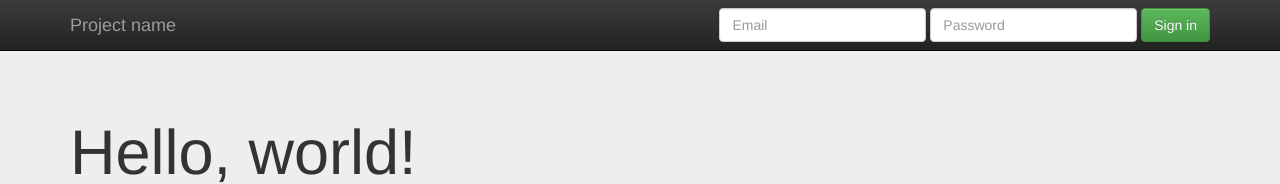
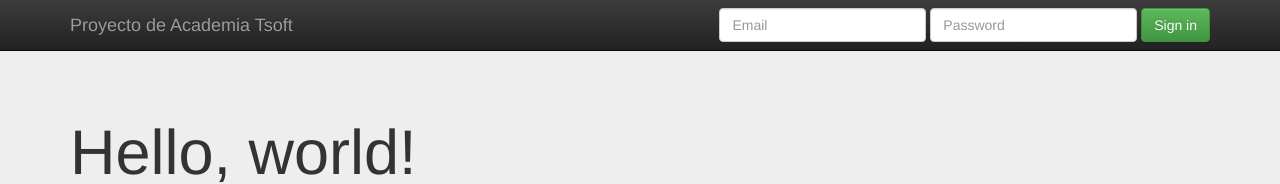
Before and after one commit to AA-2021/TsoftCursogit, a plain HTML site: page index.html in a window 1280 px wide. Shown: the top 184 px of the page. Drawn offline with nearby package versions, Linux system fonts and the light colour scheme.

Commit message:
se cambia el nombre del proyecto de la pagina web

```diff
--- a/index.html
+++ b/index.html
@@ -36,7 +36,7 @@
             <span class="icon-bar"></span>
             <span class="icon-bar"></span>
           </button>
-          <a class="navbar-brand" href="#">Project name</a>
+          <a class="navbar-brand" href="#">Proyecto de Academia Tsoft</a>
         </div>
         <div id="navbar" class="navbar-collapse collapse">
           <form class="navbar-form navbar-right" role="form">
```
